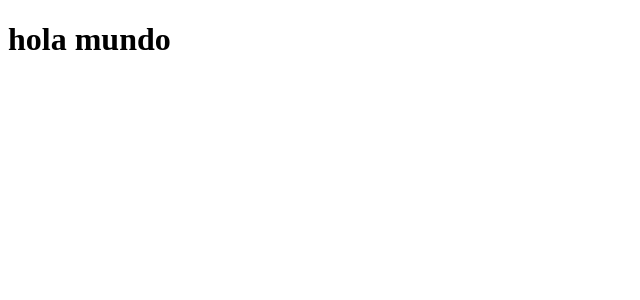
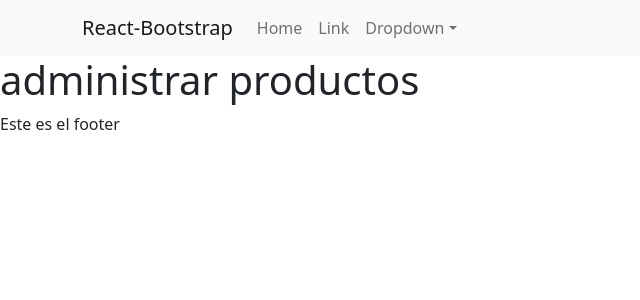
Before and after one commit to nicolasandr/CRUD-Cafeteria-React, a React (Create React App) app: page /administrar in a window 1280 px wide. Shown: the top 300 px of the page, without its empty margins (0-640 px from the left). Built offline with nearby package versions, Linux system fonts and the light colour scheme.

Commit message:
agregamos las rutas y el maquetado del navbar

```diff
--- a/src/App.js
+++ b/src/App.js
@@ -1,9 +1,28 @@
 import React from 'react';
+import 'bootstrap/dist/css/bootstrap.min.css'
+import { BrowserRouter,Routes,Route } from 'react-router-dom';
+import AdministrarProductos from './components/views/AdministrarProductos';
+import CrearProductos from './components/views/CrearProductos';
+import Home from './components/views/Home';
+import EditarProducto from './components/views/EditarProducto';
+import Error404 from './components/views/Error404';
+import Menu from './components/common/Menu';
+import Footer from './components/common/Footer';
 
 const App = () => {
     return (
         <div>
-            <h1>hola mundo</h1>
+           <BrowserRouter>
+           <Menu></Menu>
+            <Routes>
+                <Route exact path='/' element={<Home></Home>}></Route>
+                <Route exact path='/administrar' element={<AdministrarProductos></AdministrarProductos>}></Route>
+                <Route exact path='/administrar/producto/crear' element={<CrearProductos></CrearProductos>}></Route>
+                <Route exact path='/administrar/producto/editar/:id' element={<EditarProducto></EditarProducto>}></Route>
+                <Route exact path='*' element={<Error404></Error404>}></Route>
+            </Routes>
+            <Footer></Footer>
+           </BrowserRouter>
         </div>
     );
 };
--- /dev/null
+++ b/src/components/common/Footer.js
@@ -0,0 +1,11 @@
+import React from 'react';
+
+const Footer = () => {
+    return (
+        <div>
+            <p>Este es el footer</p>
+        </div>
+    );
+};
+
+export default Footer;
--- /dev/null
+++ b/src/components/common/Menu.js
@@ -0,0 +1,35 @@
+import React from 'react';
+import {Navbar,Nav,NavDropdown,Container} from 'react-bootstrap'
+
+
+const Menu = () => {
+    return (
+        <div>
+              <Navbar bg="light" expand="lg">
+      <Container>
+        <Navbar.Brand href="#home">React-Bootstrap</Navbar.Brand>
+        <Navbar.Toggle aria-controls="basic-navbar-nav" />
+        <Navbar.Collapse id="basic-navbar-nav">
+          <Nav className="me-auto">
+            <Nav.Link href="#home">Home</Nav.Link>
+            <Nav.Link href="#link">Link</Nav.Link>
+            <NavDropdown title="Dropdown" id="basic-nav-dropdown">
+              <NavDropdown.Item href="#action/3.1">Action</NavDropdown.Item>
+              <NavDropdown.Item href="#action/3.2">
+                Another action
+              </NavDropdown.Item>
+              <NavDropdown.Item href="#action/3.3">Something</NavDropdown.Item>
+              <NavDropdown.Divider />
+              <NavDropdown.Item href="#action/3.4">
+                Separated link
+              </NavDropdown.Item>
+            </NavDropdown>
+          </Nav>
+        </Navbar.Collapse>
+      </Container>
+    </Navbar>
+        </div>
+    );
+};
+
+export default Menu;
--- /dev/null
+++ b/src/components/views/AdministrarProductos.js
@@ -0,0 +1,11 @@
+import React from 'react';
+
+const AdministrarProductos = () => {
+    return (
+        <div>
+            <h1>administrar productos</h1>
+        </div>
+    );
+};
+
+export default AdministrarProductos;
--- /dev/null
+++ b/src/components/views/CrearProductos.js
@@ -0,0 +1,11 @@
+import React from 'react';
+
+const CrearProductos = () => {
+    return (
+        <div>
+            <h1>Crear productos</h1>
+        </div>
+    );
+};
+
+export default CrearProductos;
--- /dev/null
+++ b/src/components/views/EditarProducto.js
@@ -0,0 +1,11 @@
+import React from 'react';
+
+const EditarProducto = () => {
+    return (
+        <div>
+            <h1>pagina para editar productos</h1>
+        </div>
+    );
+};
+
+export default EditarProducto;
--- /dev/null
+++ b/src/components/views/Error404.js
@@ -0,0 +1,11 @@
+import React from 'react';
+
+const Error404 = () => {
+    return (
+        <div>
+            <h1>error 404</h1>
+        </div>
+    );
+};
+
+export default Error404;
--- /dev/null
+++ b/src/components/views/Home.js
@@ -0,0 +1,11 @@
+import React from 'react';
+
+const Home = () => {
+    return (
+        <div>
+            <h1>pagina principal</h1>
+        </div>
+    );
+};
+
+export default Home;
```
